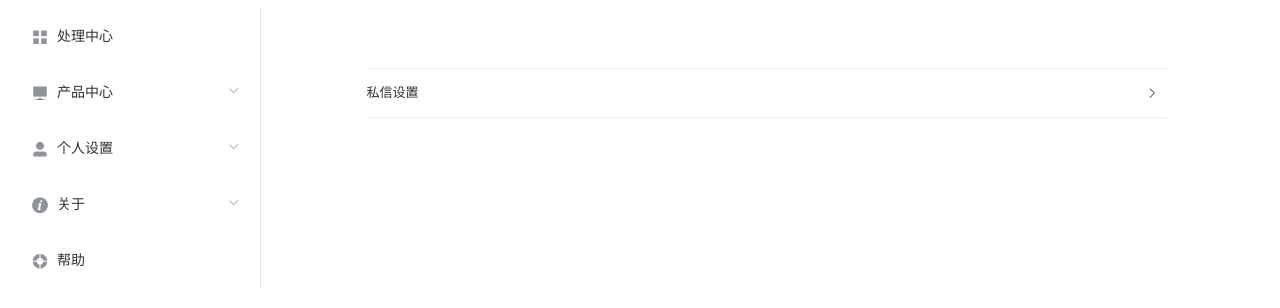
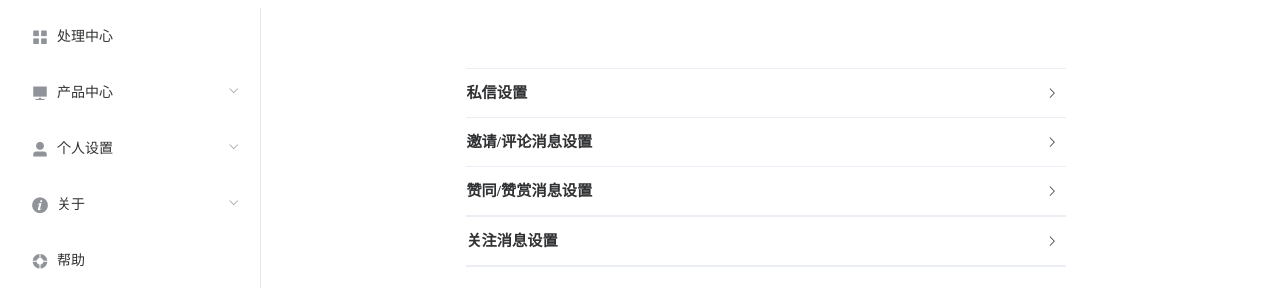
Before and after one commit to conhaifeng/aster, a Vue app: page /settings/msg in a window 1280 px wide. Shown: the top 308 px of the page. Built offline with nearby package versions, Linux system fonts and the light colour scheme.

Commit message:
[说明]1.新增 消息设置 页

```diff
--- a/src/page/settings/message.vue
+++ b/src/page/settings/message.vue
@@ -1,18 +1,66 @@
 <template>
-   <el-collapse>
-     <el-collapse-item name="msg-1" title="私信设置">
-         <el-switch v-model="stranger" active-text="允许接受陌生人私信" active-color="#13ce66"></el-switch>
-         <el-switch v-model="follower" active-text="允许接受关注者私信" active-color="#13ce66"></el-switch>
-     </el-collapse-item>
-   </el-collapse>
+    <el-scrollbar class="outter_scroll">
+        <el-collapse>
+            <el-collapse-item name="msg-1">
+                <template slot="title">
+                    <h3>私信设置</h3>
+                </template>
+                <div class="side_title">允许谁给我发私信</div>
+                <el-switch v-model="stranger" active-text="允许接受陌生人私信" active-color="#13ce66"></el-switch>
+                <el-switch v-model="follower" active-text="允许接受关注者私信" active-color="#13ce66"></el-switch>
+            </el-collapse-item>
+            <el-collapse-item name="msg-2">
+                <template slot="title">
+                    <h3>邀请/评论消息设置</h3>
+                </template>
+                <div class="side_title">有人对我发出邀请时，我会收到消息通知</div>
+                <el-switch v-model="mention_me" active-text="提及我" active-color="#13ce66"></el-switch>
+                <el-switch v-model="reply_me" active-text="评论或回复我" active-color="#13ce66"></el-switch>
+                <el-switch v-model="invite_me" active-text="邀请我回答问题" active-color="#13ce66"></el-switch>
+            </el-collapse-item>
+            <el-collapse-item name="msg-3">
+                <template slot="title">
+                    <h3>赞同/赞赏消息设置</h3>
+                </template>
+                <div class="side_title">有人对我赞同或赞赏时，我会收到消息通知</div>
+                <el-switch v-model="agree_me" active-text="赞同我的回答" active-color="#13ce66"></el-switch>
+                <el-switch v-model="thanks_me" active-text="感谢我的回答" active-color="#13ce66"></el-switch>
+                <el-switch v-model="appreciate_me" active-text="赞赏了我的回答" active-color="#13ce66"></el-switch>
+            </el-collapse-item>
+            <el-collapse>
+            <el-collapse-item name="msg-4">
+                <template slot="title">
+                    <h3>关注消息设置</h3>
+                </template>
+                <div class="side_title">我的关注有新动态时，我会收到消息通知</div>
+                <el-switch v-model="follow_me" active-text="关注了我" active-color="#13ce66"></el-switch>
+                <el-switch v-model="follow_my_column" active-text="关注了我的专栏" active-color="#13ce66"></el-switch>
+                <el-switch v-model="new_article_in_column" active-text="专栏有新文章" active-color="#13ce66"></el-switch>
+                <el-switch v-model="new_in_followed_answer" active-text="关注的问题有新回答" active-color="#13ce66"></el-switch>
+                <el-switch v-model="certificate_expired" active-text="我的礼券即将过期" active-color="#13ce66"></el-switch>
+            </el-collapse-item>
+            </el-collapse>
+        </el-collapse>
+    </el-scrollbar>
 </template>
 
 <script>
 export default {
     data(){
         return {
-            stranger:true,
+            stranger:false,
             follower:true,
+            mention_me:true,
+            reply_me:true,
+            invite_me:false,
+            agree_me:true,
+            thanks_me:true,
+            appreciate_me:true,
+            follow_me:true,
+            follow_my_column:true,
+            new_article_in_column:true,
+            new_in_followed_answer:true,
+            certificate_expired:false,
         }
     }
 }
@@ -20,17 +68,22 @@ export default {
 
 <style>
 
+    .outter_scroll {
+        height: 500px;
+    }
+
     .el-collapse {
         margin: 0 auto;
-        width: 800px;
+        width: 600px;
     }
 
     .el-switch {
         margin-bottom: 16px;
         display: block;
+        padding-left: 40%;
     }
 
-    .el-collapse-item__wrap {
-        text-align: center;
+    .side_title {
+        margin-bottom: 10px;
     }
 </style>
```
